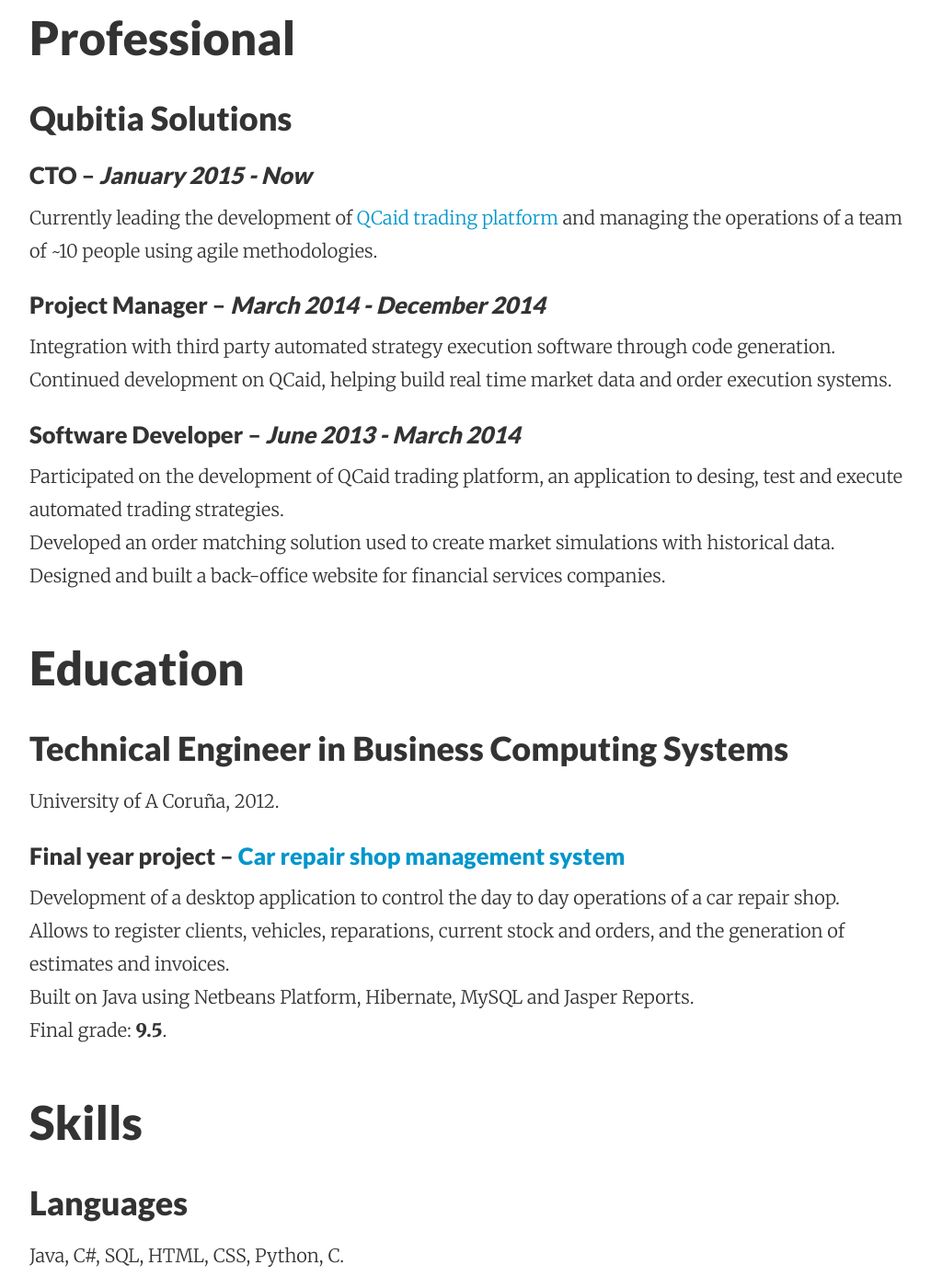
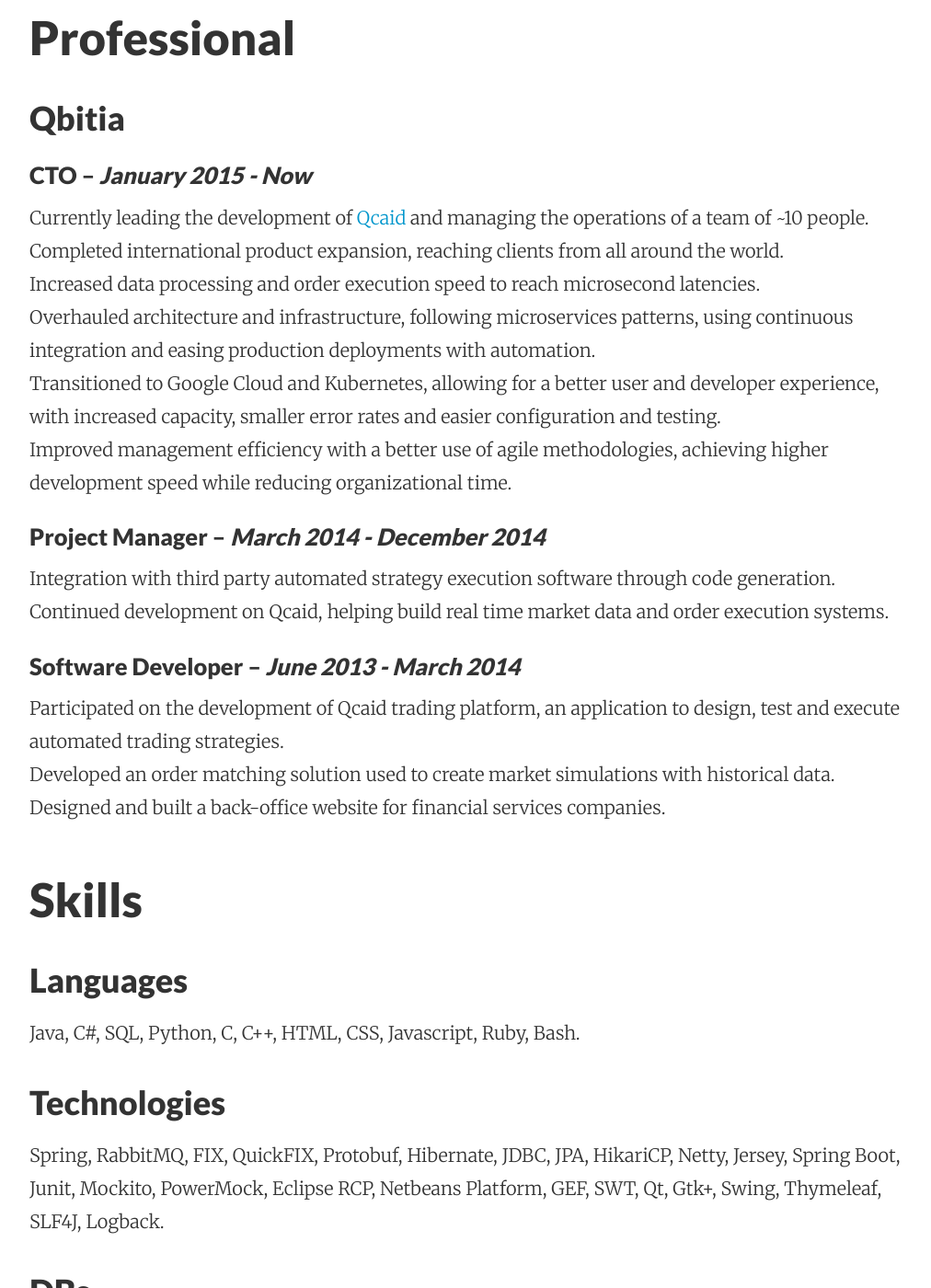
Before and after one commit to regueiro/regueiro.github.com, a Jekyll site: the page built from resume.md, in a window 1280 px wide and 1400 px high, scrolled down 249 px. Shown: the whole window at 92% size, without its empty margins (128-1140 px from the left). Built offline with Jekyll 4.4.1, drawn with Linux system fonts in a browser that asks for light colours; nearby versions of some CDN libraries; some of the changed text lies outside the part shown.

Commit message:
Update resume

```diff
--- a/resume.md
+++ b/resume.md
@@ -5,19 +5,49 @@
 ---
 ## Professional
 
-### Qubitia Solutions
+### Qbitia
 
 #### CTO -- *January 2015 - Now*
-Currently leading the development of [QCaid trading platform](http://qubitia.com/qcaid-trading-platform/) and managing the operations of a team of ~10 people using agile methodologies.
+Currently leading the development of [Qcaid](http://qubitia.com/qcaid-trading-platform/) and managing the
+operations of a team of ~10 people. <br>
+Completed international product expansion, reaching clients from all around the world.<br>
+Increased data processing and order execution speed to reach microsecond latencies. <br>
+Overhauled architecture and infrastructure, following microservices patterns, using continuous integration and easing
+ production deployments with automation. <br>
+Transitioned to Google Cloud and Kubernetes, allowing for a better user and developer experience, with increased capacity,
+smaller error rates and easier configuration and testing.<br>
+Improved management efficiency with a better use of agile methodologies, achieving higher development speed while
+reducing organizational time.
 
 #### Project Manager -- *March 2014 - December 2014*
 Integration with third party automated strategy execution software through code generation.<br>
-Continued development on QCaid, helping build real time market data and order execution systems.
+Continued development on Qcaid, helping build real time market data and order execution systems.
 
 #### Software Developer -- *June 2013 - March 2014*
-Participated on the development of QCaid trading platform, an application to desing, test and execute automated trading strategies. <br>
+Participated on the development of Qcaid trading platform, an application to design, test and execute automated trading
+strategies. <br>
 Developed an order matching solution used to create market simulations with historical data. <br>
 Designed and built a back-office website for financial services companies.
+
+## Skills
+
+### Languages
+Java, C#, SQL, Python, C, C++, HTML, CSS, Javascript, Ruby, Bash.
+
+### Technologies
+Spring, RabbitMQ, FIX, QuickFIX, Protobuf, Hibernate, JDBC, JPA, HikariCP, Netty, Jersey, Spring Boot, Junit, Mockito, PowerMock, Eclipse RCP, Netbeans Platform, GEF, SWT, Qt, Gtk+, Swing, Thymeleaf, SLF4J, Logback.
+
+### DBs
+MariaDB, MySQL, MongoDB, H2, Prometheus.
+
+### DevOps
+Kubernetes, Docker, Chef, Kitchen, Vagrant, Gitlab, CI/CD, Grafana, Zabbix, Pagerduty, Google Cloud, Microsoft Azure, Bare Metal, Linux, Windows.
+
+### Tools
+Git, Maven, Nginx, Jetty, Tomcat, Let's Encrypt, Artifactory, Sonar, JIRA, Proguard, NSIS, IDEA.
+
+### Miscellaneous
+Kanban, Scrum & Agile Methodologies, Project & Team Management, Software Architecture, Design Patterns, UML, Financial Trading, Cryptocurrencies.
 
 ## Education
 
@@ -30,16 +60,9 @@
 Built on Java using Netbeans Platform, Hibernate, MySQL and Jasper Reports. <br />
 Final grade: **9.5**.
 
-## Skills
-
-### Languages
-Java, C#, SQL, HTML, CSS, Python, C.
-
-### Frameworks
-Eclipse RCP, SWT, GEF, MongoDB, JDBC, Junit, Mockito, Spring, Hibernate, Thymeleaf, JPA.
-
-### Other languages and tools
-C++, Groovy, Javascript, Maven, Git, UML, Scrum, Linux, RabbitMQ, Qt, Gtk+, Netbeans Platform, Swing.
+## Attended Conferences
+- JAX Finance & DevOps 2016 - The Conference for Technology in Finance.
+- JAX London 2016 - The Conference for Java & Software Innovation.
 
 ## Languages
 Spanish: Native. <br />
```
Also changed, not shown: _layouts/resume.html (+0 -59 lines), index.md (+4 -3 lines).
